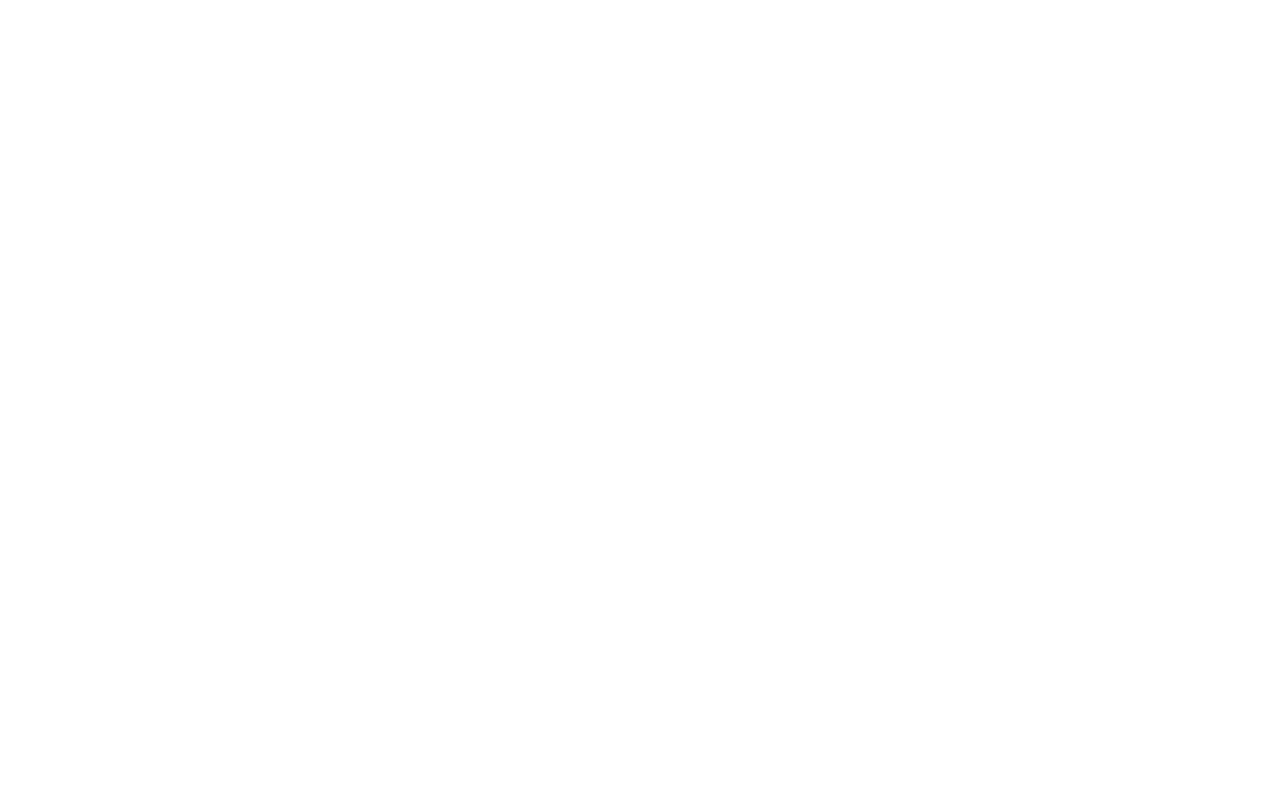
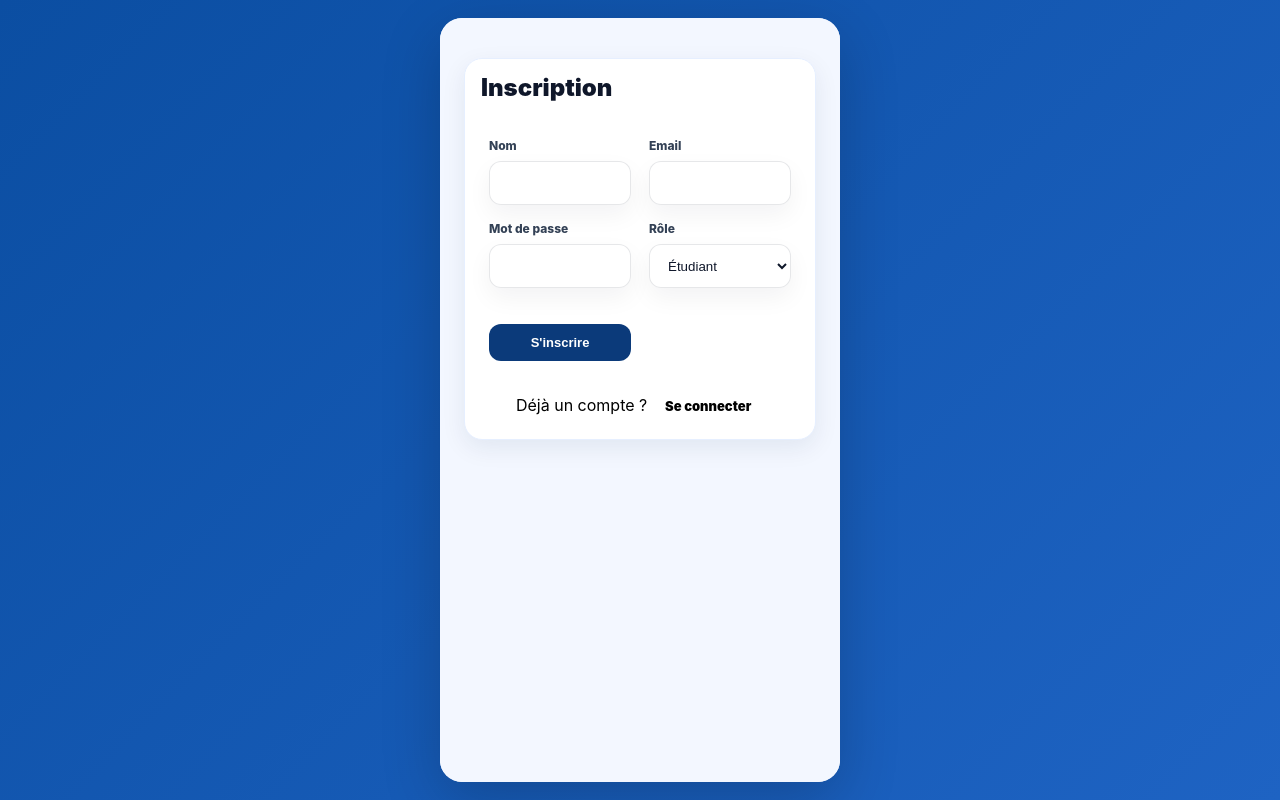
Before and after one commit to wlahmi2027/BrainUP, a React (Vite) app in the folder frontend/brainup-react/: page /inscription in a window 1280 px wide. Before the commit this address had no page. Built offline with nearby package versions, Linux system fonts and the light colour scheme.

Commit message:
page inscription fonctionnelle

```diff
--- a/frontend/brainup-react/src/App.jsx
+++ b/frontend/brainup-react/src/App.jsx
@@ -1,6 +1,7 @@
 import { Routes, Route } from "react-router-dom";
 import Layout from "./pages/Layout";
 import Login from "./pages/Login";
+import Inscription from "./pages/Inscription";
 import Accueil from "./pages/Accueil";
 import Cours from "./pages/Cours";
 import TableauDeBord from "./pages/TableauDeBord";
@@ -20,6 +21,7 @@
   <Routes>
     {/* Public route */}
     <Route path="/login" element={<Login />} />
+    <Route path="/inscription" element={<Inscription />} />
 
     {/* All protected routes inside Layout */}
     <Route
--- /dev/null
+++ b/frontend/brainup-react/src/pages/Inscription.jsx
@@ -0,0 +1,131 @@
+import { useState } from "react";
+import { useNavigate } from "react-router-dom";
+import { api } from "../api/client"; // adjust path if needed
+
+export default function Inscription() {
+  const [nom, setNom] = useState("");
+  const [email, setEmail] = useState("");
+  const [password, setPassword] = useState("");
+  const [role, setRole] = useState("etudiant"); // default role
+  const [loading, setLoading] = useState(false);
+  const navigate = useNavigate();
+
+  const handleSignUp = async (e) => {
+    e.preventDefault();
+    setLoading(true);
+
+    try {
+    // Send data to backend
+    const response = await api.post("register/", {
+        nom,
+        email,
+        mot_de_passe: password,
+        role, // either "etudiant" or "enseignant"
+    });
+
+    const data = response.data;
+
+    if (data.success) {
+        alert("Inscription réussie ! Vous pouvez maintenant vous connecter.");
+        navigate("/login"); // redirect to login page
+    } else {
+        alert(data.message || "Erreur lors de l'inscription");
+    }
+    } catch (err) {
+    console.error(err);
+
+    // Check if backend returned a response
+    if (err.response && err.response.data) {
+        const backendMsg = err.response.data.message;
+        alert(backendMsg || "Erreur lors de l'inscription");
+    } else {
+        alert("Erreur serveur, veuillez réessayer");
+    }
+    } finally {
+    setLoading(false);
+    }
+};
+
+  return (
+    <div className="bg">
+      <div
+        className="shell"
+        style={{ maxWidth: "400px", gridTemplateColumns: "1fr" }}
+      >
+        <div className="main" style={{ padding: "40px 24px" }}>
+          <div className="card card--pad login-card">
+            <h2
+              style={{ marginBottom: "20px", fontWeight: 900, fontSize: "24px" }}
+            >
+              Inscription
+            </h2>
+
+            <form onSubmit={handleSignUp} className="formGrid">
+              <div className="field">
+                <label className="label">Nom</label>
+                <input
+                  className="input"
+                  type="text"
+                  value={nom}
+                  onChange={(e) => setNom(e.target.value)}
+                  required
+                />
+              </div>
+
+              <div className="field">
+                <label className="label">Email</label>
+                <input
+                  className="input"
+                  type="email"
+                  value={email}
+                  onChange={(e) => setEmail(e.target.value)}
+                  required
+                />
+              </div>
+
+              <div className="field">
+                <label className="label">Mot de passe</label>
+                <input
+                  className="input"
+                  type="password"
+                  value={password}
+                  onChange={(e) => setPassword(e.target.value)}
+                  required
+                />
+              </div>
+
+              <div className="field">
+                <label className="label">Rôle</label>
+                <select
+                  className="input"
+                  value={role}
+                  onChange={(e) => setRole(e.target.value)}
+                  required
+                >
+                  <option value="etudiant">Étudiant</option>
+                  <option value="enseignant">Enseignant</option>
+                </select>
+              </div>
+
+              <button
+                type="submit"
+                className="btn btn--primary btn--wide"
+                style={{ marginTop: "20px" }}
+                disabled={loading}
+              >
+                {loading ? "Inscription..." : "S'inscrire"}
+              </button>
+            </form>
+
+            <div style={{ marginTop: "20px", textAlign: "center" }}>
+              <span>Déjà un compte ? </span>
+              <a href="/login" className="btn btn--secondary">
+                Se connecter
+              </a>
+            </div>
+          </div>
+        </div>
+      </div>
+    </div>
+  );
+}
--- a/frontend/brainup-react/src/pages/Login.jsx
+++ b/frontend/brainup-react/src/pages/Login.jsx
@@ -1,5 +1,5 @@
 import { useState } from "react";
-import { useNavigate } from "react-router-dom";
+import { useNavigate, Link } from "react-router-dom";
 import { api } from "../api/client"; // adjust path if needed
 
 export default function Login() {
@@ -13,16 +13,14 @@
     setLoading(true);
 
     try {
-      // Call backend login endpoint
       const response = await api.post("login/", {
         email: email,
-        mot_de_passe: password, // matches your database field
+        mot_de_passe: password,
       });
 
       const data = response.data;
 
       if (data.success) {
-        // For now, just save a login flag
         localStorage.setItem("isLoggedIn", "true");
         navigate("/tableau-de-bord");
       } else {
@@ -53,6 +51,7 @@
             >
               Login
             </h2>
+
             <form onSubmit={handleLogin} className="formGrid">
               <div className="field">
                 <label className="label">Email</label>
@@ -85,6 +84,14 @@
                 {loading ? "Connexion..." : "Login"}
               </button>
             </form>
+
+            {/* Sign Up Section */}
+            <div style={{ marginTop: "20px", textAlign: "center" }}>
+              <span>Pas encore de compte ? </span>
+              <Link to="/inscription" className="btn btn--secondary">
+                S'inscrire
+              </Link>
+            </div>
           </div>
         </div>
       </div>
```
Also changed, not shown: 2 other files (tests, documents, lock files or other folders).
